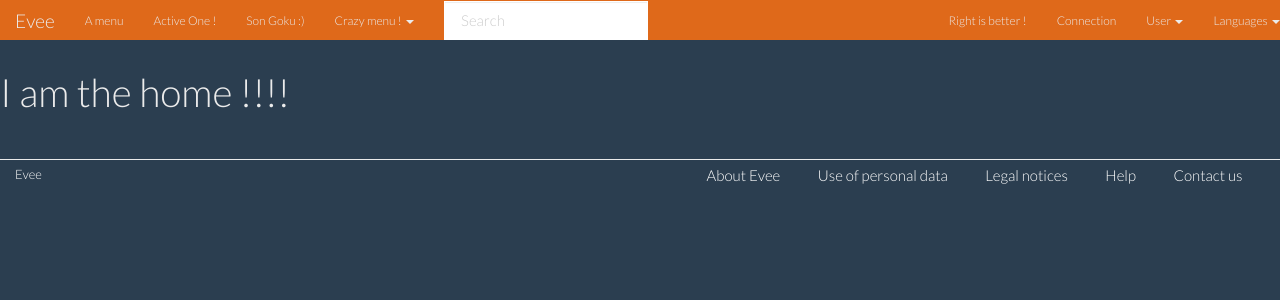
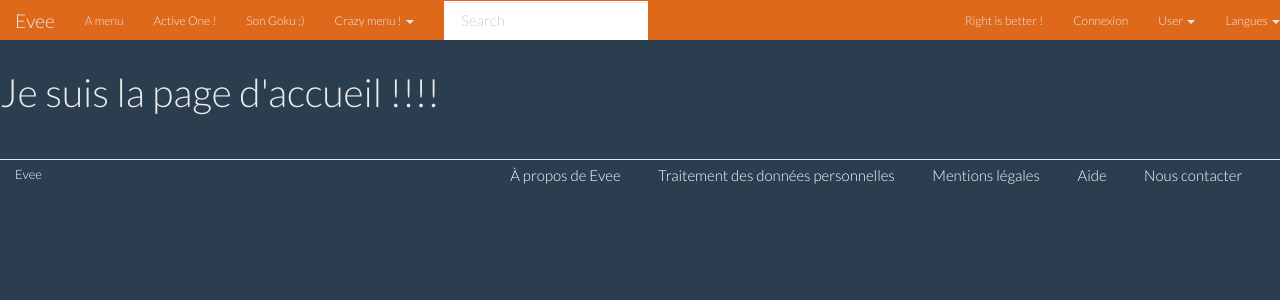
Before and after one commit to RyoSaeba69/Evee, a Node server app: page / in a window 1280 px wide. Shown: the top 300 px of the page. Run offline with Node 20, Linux system fonts and the light colour scheme.

Commit message:
Traduction contact, langue préférée FR !!

```diff
--- a/public/evee/configs/translations/en_US.js
+++ b/public/evee/configs/translations/en_US.js
@@ -22,7 +22,10 @@ angular.module('evee')
                 HISTORY:'Project\'s History',
                 DATA: 'Use of personal data',
                 LEGAL: 'Legal notices',
-                CONTACT: 'Contact us'
+                CONTACT: 'Contact us',
+                SEND: 'SEND',
+                CONTACT_MAIL: 'Contact us by email',
+                CONTACT_FORM: 'Contact us by online form'
             });
         }
 
--- a/public/evee/configs/translations/fr_FR.js
+++ b/public/evee/configs/translations/fr_FR.js
@@ -22,10 +22,13 @@ angular.module('evee')
                 HISTORY: 'Historique du projet',
                 DATA: 'Traitement des données personnelles',
                 LEGAL:'Mentions légales',
-                CONTACT: 'Nous contacter'
+                CONTACT: 'Nous contacter',
+                SEND: 'ENVOYER',
+                CONTACT_MAIL: 'Nous contacter par mail',
+                CONTACT_FORM: 'Nous contacter via le formulaire en ligne'
             });
 
-            $translateProvider.preferredLanguage('en');
+            $translateProvider.preferredLanguage('fr');
 
         }
 
--- a/public/evee/templates/contactForm.html
+++ b/public/evee/templates/contactForm.html
@@ -14,7 +14,7 @@
                     <label for="user_message">Message :</label>
                     <textarea id="user_message" rows="10" class="form-control"  ng-model="user.message"></textarea>
                 </div>
-                <button class="btn-lg btn-success btn-block" type="submit" ng-click="sendMail(user)">SEND</button>
+                <button class="btn-lg btn-success btn-block" type="submit" ng-click="sendMail(user)">{{'SEND' | translate}}</button>
             </form>
         </div>
     </div>
--- a/public/views/contact.html
+++ b/public/views/contact.html
@@ -1,11 +1,11 @@
 <div class="container">
-    <h2>Nous contacter via le formulaire en ligne</h2>
+    <h2>{{'CONTACT_FORM' | translate}}</h2>
 
     <p>Pour nous contacter via le formulaire en ligne, renseignez simplement le formulaire ci-dessous :</p>
     <div class="row">
         <contact-form></contact-form>
     </div>
-    <h2>Nous contacter par mail</h2>
+    <h2>{{'CONTACT_MAIL' | translate}}</h2>
 
     <p>Pour nous contacter par mail, vous pouvez écrire directement à l’adresse suivante :<a href="mailto:contact@evee.xyz" class="text-primary"> contact@evee.xyz.</a></p>
 </div>
```
